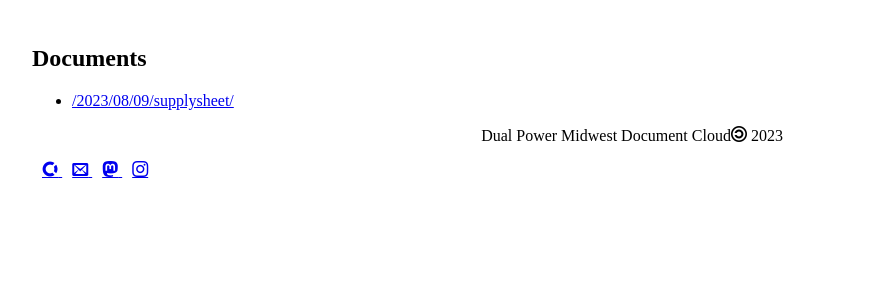
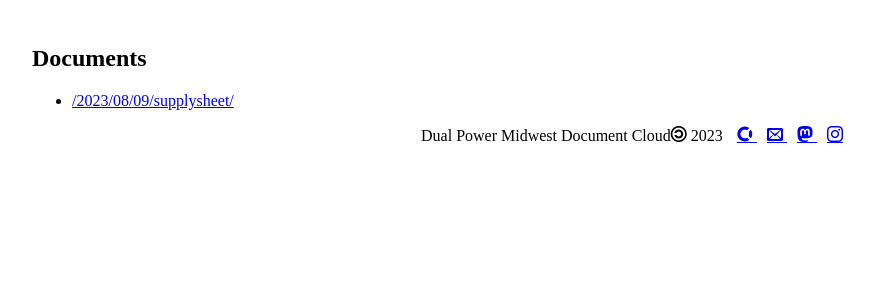
Before and after one commit to dpgmidwest/document-cloud, a Jekyll site: the page built from index.html, in a window 1280 px wide. Shown: the top 300 px of the page, without its empty margins (13-887 px from the left). Built offline with Jekyll 4.4.1, drawn with Linux system fonts in a browser that asks for light colours; some web fonts are replaced; the list of posts is cut into pages by our own code.

Commit message:
moved inline

```diff
--- a/css/stylesheet.css
+++ b/css/stylesheet.css
@@ -8,10 +8,10 @@ object.document {
 }
 
 footer {
-    display: inline;
     text-align: center;
 }
 
 footer > * {
+    display: inline;
     margin-left: 10px;
 }
```
